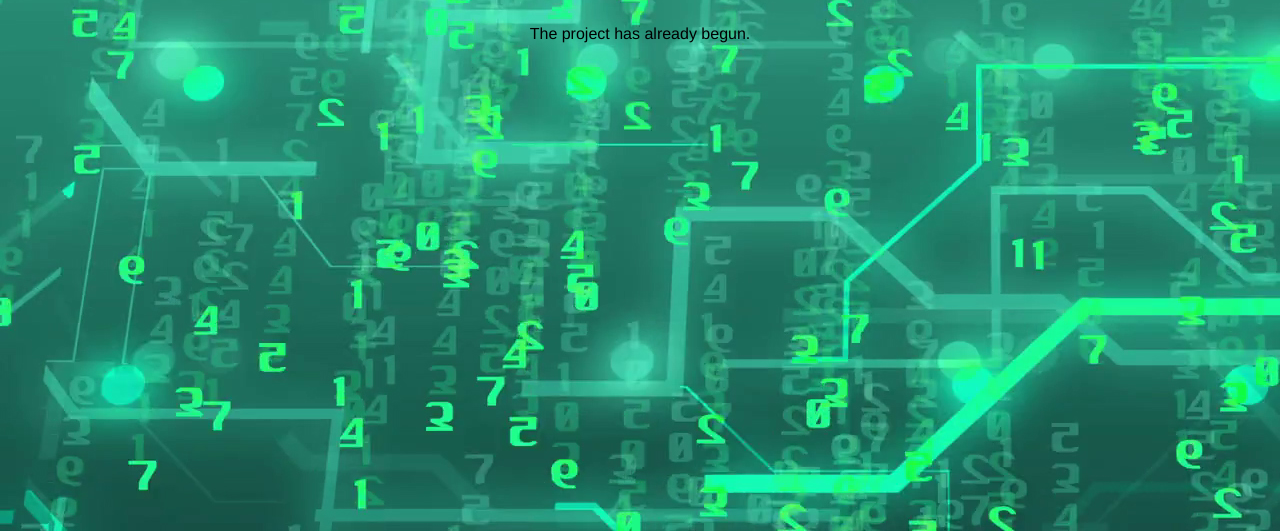
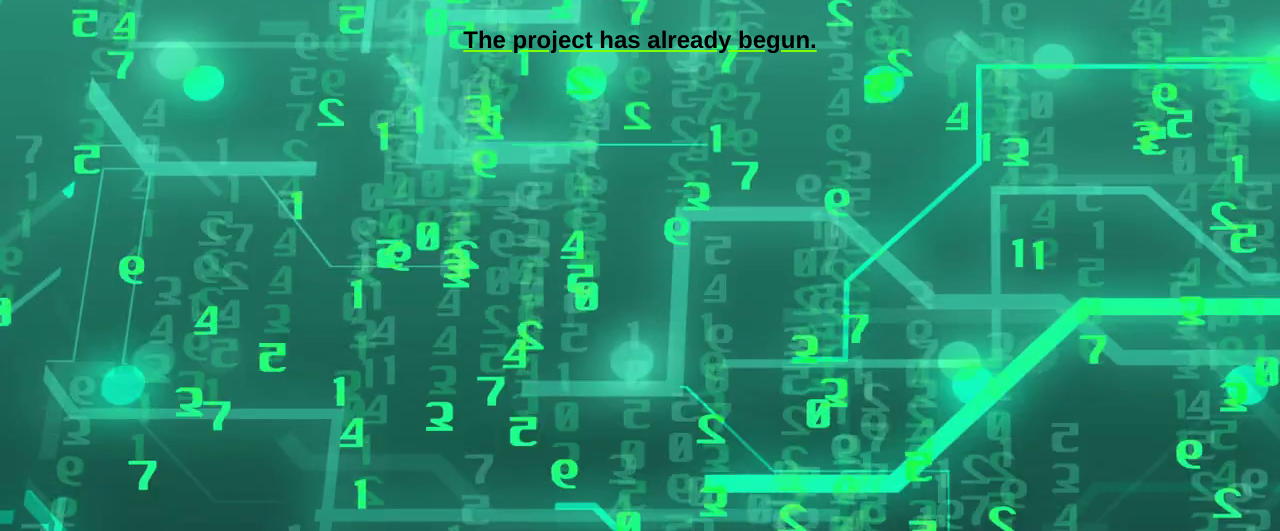
Before and after one commit to VanessaBlacow-Berggren/eqxuisitnet, a plain HTML site: page index.html in a window 1280 px wide. Shown: the part 269-800 px from the top of the page. Drawn offline with Linux system fonts and the light colour scheme.

Commit message:
updated stuff

```diff
--- a/index.html
+++ b/index.html
@@ -9,6 +9,8 @@
   <div class="box">
     <h1>Title of Project Goes Here</h1>
   </div>
-    <p>The project has already begun.</p>
+    <p>
+      <h2><a href="sec.html">The project has already begun.</a></h2>
+    </p>
   </body>
 </html>
--- a/main.css
+++ b/main.css
@@ -27,6 +27,19 @@ h1 {
 }
 
 a {
-color: #69CBBB;
-text-decoration: none;
+  color: black;
+  text-decoration: underline;
+  text-decoration-color: #7FFF00;
 }
+
+a:visited {
+  color: black;
+  text-decoration: underline;
+  text-decoration-color: #7FFF00;
+}
+
+a:hover {
+  color: #7FFF00;
+  text-decoration: underline;
+  text-decoration-color: black;
+}
```
